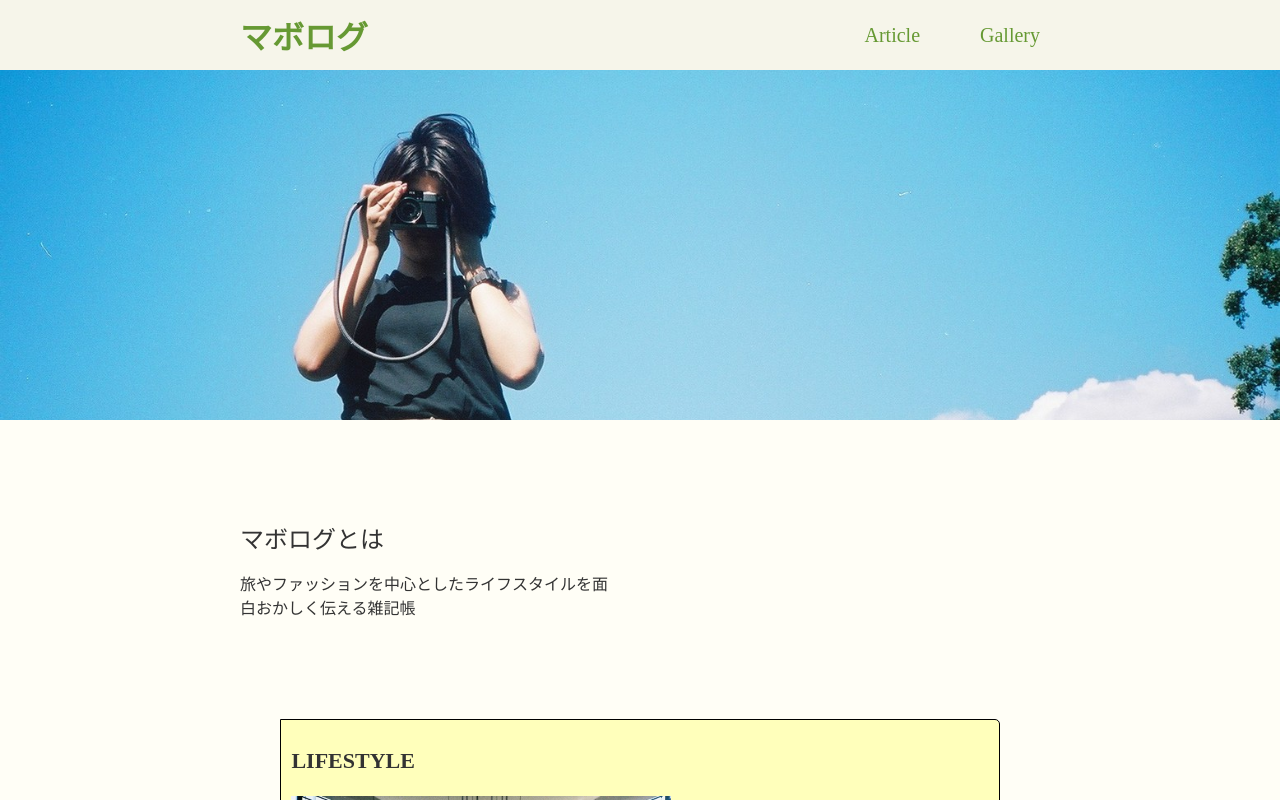
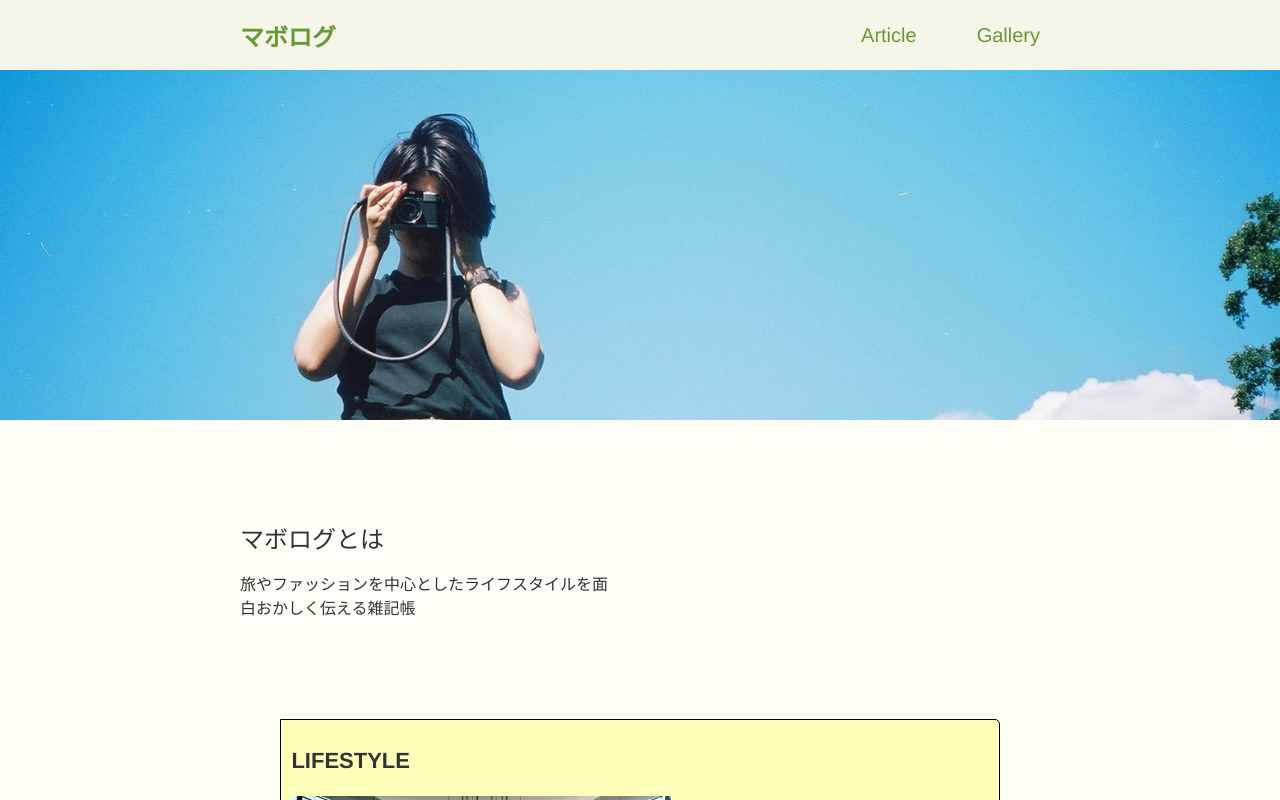
Before and after one commit to daichanstudio/mabo-blog, a Next.js app: page / in a window 1280 px wide. Shown: the top 800 px of the page. Built offline with nearby package versions, Linux system fonts and the light colour scheme.

Commit message:
バグ修正

```diff
--- a/src/components/header.js
+++ b/src/components/header.js
@@ -12,7 +12,7 @@ const Header = () => {
        <div className={style.container}>
           <div className={style.flexContainer}>
             <Link href="/">
-             <h1 className={style.title}>マボログ</h1>
+             <h2 className={style.title}>マボログ</h2>
             </Link>
             <ul>
               <li><Link href="/blog"><a>Article</a></Link></li>
--- a/src/styles/all.scss
+++ b/src/styles/all.scss
@@ -12,7 +12,13 @@ html {
 body {
     // font-family: 'Noto Sans JP', sans-serif;
     // font-family: DM Sans,dnp-shuei-gothic-kin-std,sans-serif;;
-    font-family: "Hannotate SC";
+    // font-family: "Hannotate SC";
+    font-family: "Helvetica Neue",
+    Arial,
+    "Hiragino Kaku Gothic ProN",
+    "Hiragino Sans",
+    Meiryo,
+    sans-serif;
     font-weight: 400;
     font-size: 1.6rem;
     font-display: swap;
```
Also changed, not shown: src/data/blog4.md (+3 -4 lines).
